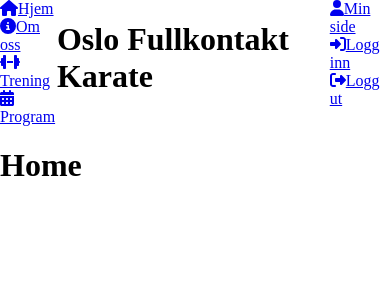
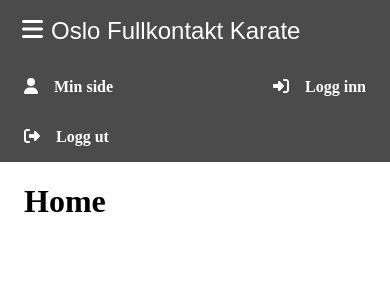
Before and after one commit to Danieljohansen97/osloshinkyokushin-website, a React (Vite) app: page / in a window 390 px wide. Shown: the top 300 px of the page. Built offline with nearby package versions, Linux system fonts and the light colour scheme.

Commit message:
Implement a simple responsive Navbar

```diff
--- a/src/App.module.scss
+++ b/src/App.module.scss
@@ -1,4 +1,4 @@
-body {
-    padding: 0;
-    margin: 0;
+.page-container {
+    padding: 0 1.5rem;
+    min-height: 120vh;
 }
--- a/src/App.tsx
+++ b/src/App.tsx
@@ -1,6 +1,6 @@
 import { Route, Routes } from "react-router-dom";
 
-import "./App.module.scss";
+import styles from "./App.module.scss";
 import CustomNavbar from "./components/navbar/CustomNavbar";
 import Home from "./pages/home/Home";
 import About from "./pages/about/About";
@@ -10,7 +10,7 @@ function App() {
   return (
     <>
       <CustomNavbar />
-      <div>
+      <div className={styles["page-container"]}>
           <Routes>
             <Route path="/" element={<Home />} />
             <Route path="/about" element={<About />} />
--- a/src/components/navbar/CustomNavbar.module.scss
+++ b/src/components/navbar/CustomNavbar.module.scss
@@ -1,4 +1,120 @@
+.nav-title-section {
+    display: flex;
+    justify-content: center;
+    width: 100vw;
+    align-items: center;
+    background-color: rgb(75, 75, 75);
+    color: white;
+
+    .nav-title {
+        font-family: Arial, Helvetica, sans-serif;
+        font-size: 4vw;
+        font-weight: lighter;
+    }
+}
+
 .nav-main {
     display: flex;
     justify-content: space-between;
+    flex-wrap: wrap;
+    padding: 1rem;
+    background-color: rgb(75, 75, 75);
+    gap: 2rem;
+    position: -webkit-sticky; /* For Safari */
+    position: sticky;
+    top: 0;
 }
+
+.nav-section-1 {
+    display: flex;
+    flex-wrap: wrap;
+    justify-self: flex-start;
+    justify-content: space-around;
+    align-items: center;
+    gap: 2rem;
+    transition: max-height 0.3s ease-in-out;
+
+}
+
+.nav-section-1.open {
+    max-height: 40rem;
+    padding: 2rem 0;
+     /* Adjust as needed */
+}
+
+.nav-section-2 {
+    display: flex;
+    flex-wrap: wrap;
+    justify-self: flex-end;
+    justify-content: space-around;
+    align-items: center;
+    gap: 2rem;
+}
+
+.link-container {
+
+
+    a {
+        text-decoration: none;
+        color: white;
+        font-size: 1rem;
+        font-weight: bold;
+        padding: 0.5rem;
+        border-radius: 0.5rem;
+
+        &:hover {
+            color: rgb(75, 75, 75);
+            background-color: white;
+        }
+    }
+    span {
+        margin-left: 1rem;
+    }
+}
+
+.dropdown-toggle {
+    display: none;
+    background: none;
+    border: none;
+    font-size: 1.5rem;
+    cursor: pointer;
+}
+
+@media (max-width: 768px) {
+    .nav-main {
+        display: flex;
+        flex-direction: column;
+        gap: 1rem;
+        row-gap: 1rem;
+    }
+
+    .dropdown-toggle {
+      display: flex;
+      align-self: flex-start;
+      color: white;
+
+      span {
+        margin-left: 0.5rem;
+      }
+    }
+
+    .nav-section-1 {
+      max-height: 0;
+      overflow: hidden;
+      flex-direction: column;
+      align-items: flex-start;
+    }
+
+    .link-container {
+        a {
+            justify-self: flex-start;
+        }
+    }
+    .nav-title-section {
+        display: none;
+    }
+
+    .nav-section-2 {
+        justify-content: space-between;
+    }
+  }
--- a/src/components/navbar/CustomNavbar.tsx
+++ b/src/components/navbar/CustomNavbar.tsx
@@ -1,10 +1,11 @@
+import { useState } from "react";
 import { Link } from "react-router-dom";
 import { FontAwesomeIcon } from "@fortawesome/react-fontawesome";
 import {
+  faBars,
   faCalendarDays,
   faCircleInfo,
   faDumbbell,
-  faHandFist,
   faHouse,
   faRightFromBracket,
   faRightToBracket,
@@ -13,9 +14,27 @@ import {
 import styles from "./CustomNavbar.module.scss";
 
 export default function CustomNavbar() {
+  const [isDropdownOpen, setIsDropdownOpen] = useState(false);
+
+  const toggleDropdown = () => {
+    setIsDropdownOpen(!isDropdownOpen);
+  };
+
   return (
+    <>
+      <div className={styles["nav-title-section"]}>
+        <h1 className={styles["nav-title"]}>Oslo Fullkontakt Karate</h1>
+      </div>
       <div className={styles["nav-main"]}>
-      <div className={styles["nav-section"]}>
+        <button className={styles["dropdown-toggle"]} onClick={toggleDropdown}>
+          <FontAwesomeIcon icon={faBars} />
+          <span>Oslo Fullkontakt Karate</span>
+        </button>
+        <div
+          className={`${styles["nav-section-1"]} ${
+            isDropdownOpen ? styles["open"] : ""
+          }`}
+        >
           <div className={styles["link-container"]}>
             <Link to="/">
               <FontAwesomeIcon icon={faHouse} />
@@ -42,11 +61,11 @@ export default function CustomNavbar() {
           </div>
         </div>
 
-      <div className={styles["nav-section"]}>
-        <h1 className={styles["nav-title"]}>Oslo Fullkontakt Karate</h1>
-      </div>
+        {/*
+          TODO: Display different options here based on user logged in or not
+        */}
 
-      <div className={styles["nav-section"]}>
+        <div className={styles["nav-section-2"]}>
           <div className={styles["link-container"]}>
             <Link to="/user">
               <FontAwesomeIcon icon={faUser} />
@@ -67,5 +86,6 @@ export default function CustomNavbar() {
           </div>
         </div>
       </div>
+    </>
   );
 }
--- /dev/null
+++ b/src/main.css
@@ -0,0 +1,4 @@
+body {
+    padding: 0;
+    margin: 0;
+}
--- a/src/main.tsx
+++ b/src/main.tsx
@@ -2,6 +2,7 @@ import { StrictMode } from "react";
 import { createRoot } from "react-dom/client";
 import App from "./App.tsx";
 import { BrowserRouter } from "react-router-dom";
+import "./main.css";
 
 createRoot(document.getElementById("root")!).render(
   <StrictMode>
```
Lines whose indentation alone changed are shown as unchanged.
